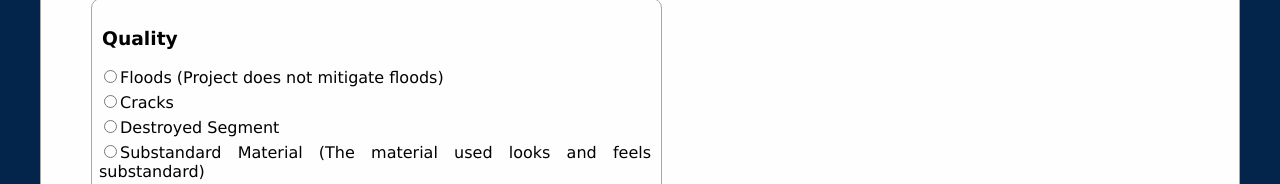
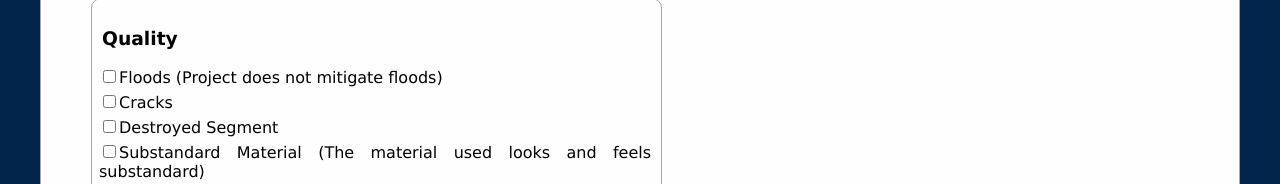
Before and after one commit to Andrie67/ghostbusters-official-official, a React (Vite) app: page /submit-a-report in a window 1280 px wide. Shown: the part 616-800 px from the top of the page. Built offline with nearby package versions, Linux system fonts and the light colour scheme.

Commit message:
Commit (Changed radio buttons)

```diff
--- a/src/components/ReportThree/ReportThree.jsx
+++ b/src/components/ReportThree/ReportThree.jsx
@@ -7,7 +7,7 @@ function ReportThree() {
       <div className="subinputs">
         <label className="radio-label">
           <input
-            type="radio"
+            type="checkbox"
             name="quality"
             value="option1"
             className="radio-input"
@@ -18,7 +18,7 @@ function ReportThree() {
       <div className="subinputs">
         <label className="radio-label">
           <input
-            type="radio"
+            type="checkbox"
             name="quality"
             value="option2"
             className="radio-input"
@@ -29,7 +29,7 @@ function ReportThree() {
       <div className="subinputs">
         <label className="radio-label">
           <input
-            type="radio"
+            type="checkbox"
             name="quality"
             value="option3"
             className="radio-input"
@@ -40,7 +40,7 @@ function ReportThree() {
       <div className="subinputs">
         <label className="radio-label">
           <input
-            type="radio"
+            type="checkbox"
             name="quality"
             value="option4"
             className="radio-input"
```
